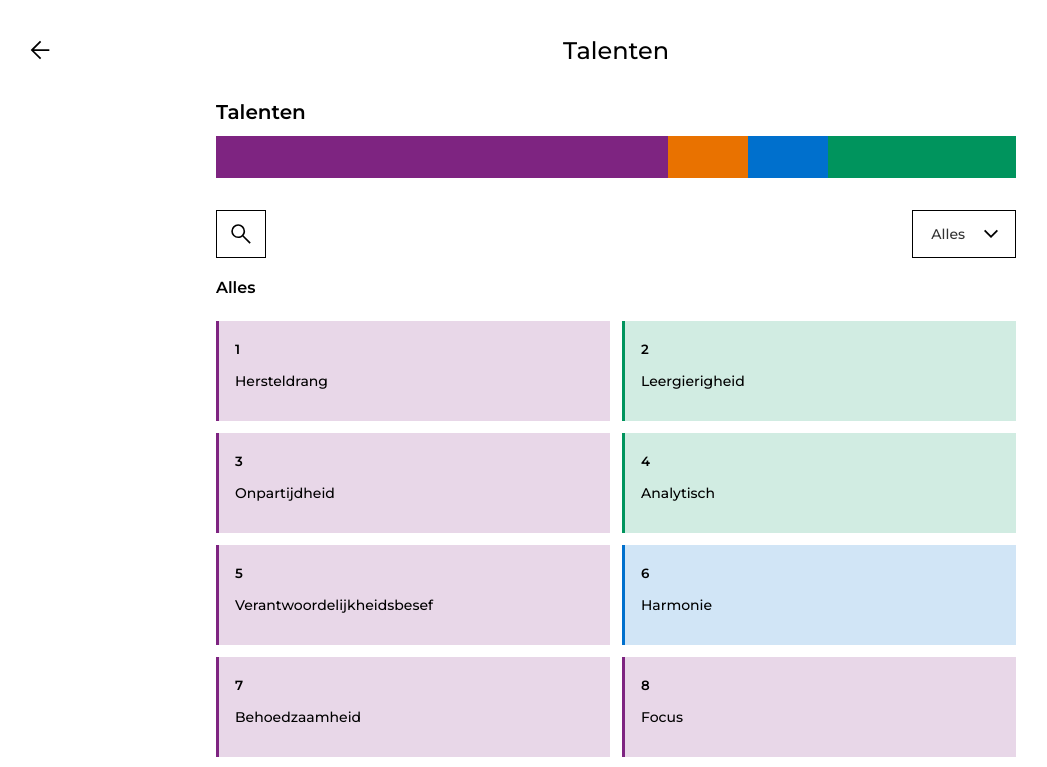
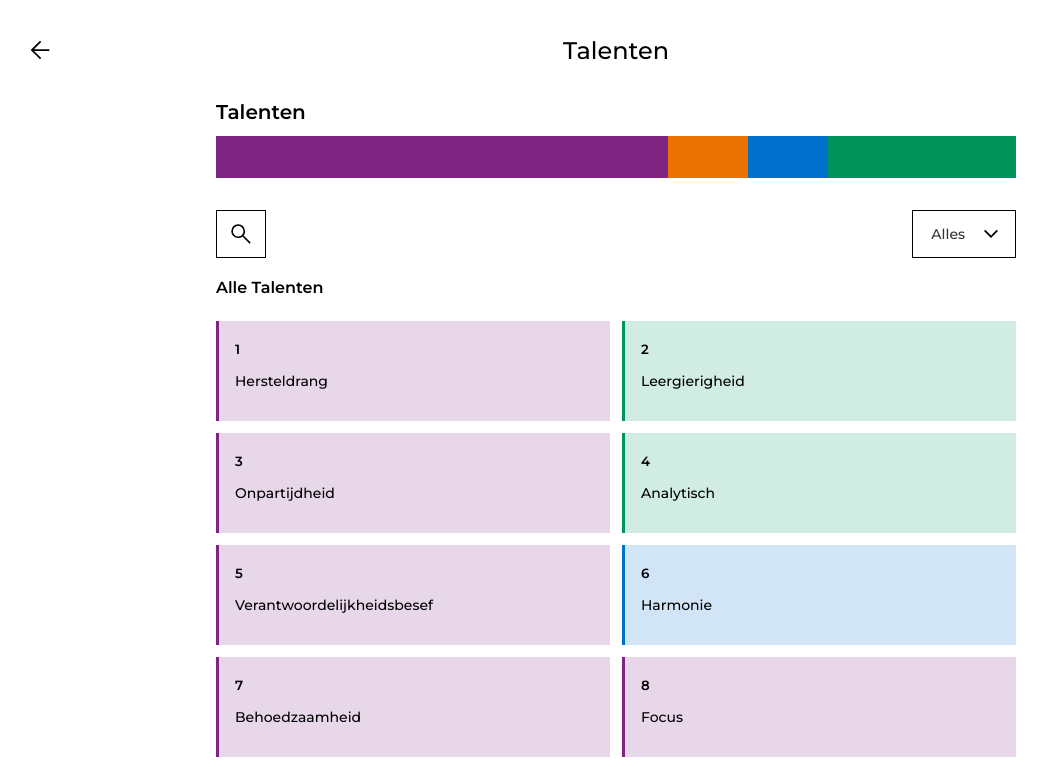
Before and after one commit to morize/forte-demo, a React (Vite) app: page /hulpbronnen/talenten in a window 1280 px wide. Shown: the top 767 px of the page, without its empty margins (24-1071 px from the left). Built offline with nearby package versions, Linux system fonts and the light colour scheme.

Commit message:
pass the value instead, which is more generic

```diff
--- a/src/pages/TalentOverzicht.tsx
+++ b/src/pages/TalentOverzicht.tsx
@@ -68,7 +68,7 @@ const TalentOverzicht = () => {
         )}
       </STalentOptions>
 
-      <TalentDomainInfo domain={activeDomain.label} />
+      <TalentDomainInfo domain={activeDomain.value} />
 
       <TalentGrid
         talentItems={random34Talents}
```
